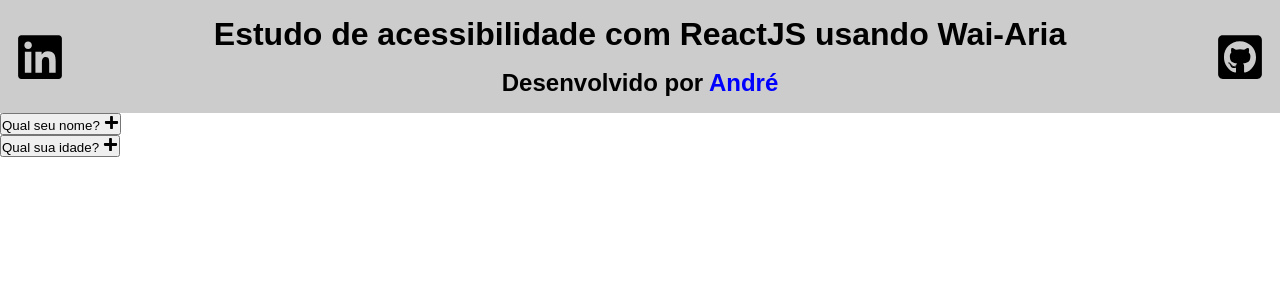
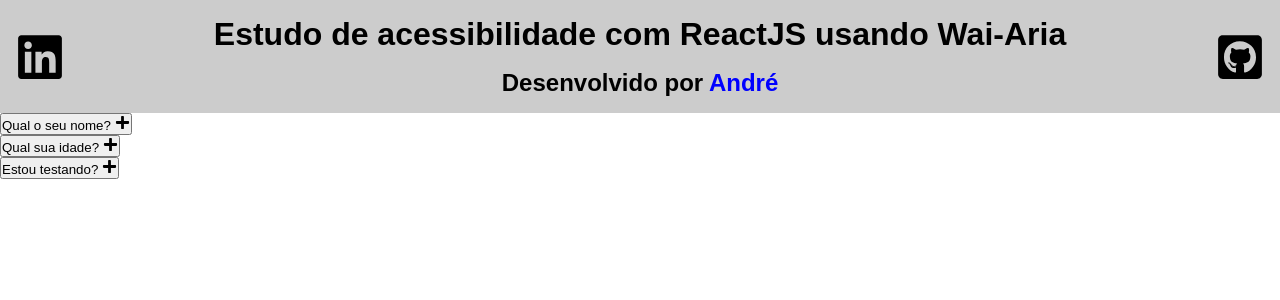
Before and after one commit to MunrraMT/estudo-react-acessibilidade, a React (Create React App) app: page / in a window 1280 px wide. Shown: the top 300 px of the page. Built offline with nearby package versions, Linux system fonts and the light colour scheme.

Commit message:
Add AccordionWrapper

```diff
--- a/src/components/accordion/accordion-item/index.js
+++ b/src/components/accordion/accordion-item/index.js
@@ -1,6 +1,6 @@
 import { useState } from 'react';
 
-const AccordionItem = ({ quest, response, id }) => {
+const AccordionItem = ({ question, response, id }) => {
   const [expanded, setExpanded] = useState(false);
 
   const handleClick = () => {
@@ -9,7 +9,7 @@ const AccordionItem = ({ quest, response, id }) => {
   };
 
   return (
-    <article key={`accordion-${id}`}>
+    <article>
       <h3>
         <button
           onClick={handleClick}
@@ -18,7 +18,7 @@ const AccordionItem = ({ quest, response, id }) => {
           aria-controls={`response-${id}`}
           type='button'
         >
-          {quest}{' '}
+          {question}{' '}
           {!expanded ? (
             <img
               width='15'
--- /dev/null
+++ b/src/components/accordion/accordion-wrapper/index.js
@@ -0,0 +1,17 @@
+import randomNumber from '../../../utils/random-number';
+import AccordionItem from '../accordion-item';
+
+const AccordionWrapper = ({ data }) => {
+  const dataFormatted = data.map(({ question, response }, index) => (
+    <AccordionItem
+      question={question}
+      response={response}
+      key={randomNumber()}
+      id={index}
+    />
+  ));
+
+  return <section>{dataFormatted}</section>;
+};
+
+export default AccordionWrapper;
--- /dev/null
+++ b/src/components/accordion/index.js
@@ -0,0 +1,23 @@
+import AccordionWrapper from './accordion-wrapper';
+
+const Accordion = () => {
+  const data = [
+    {
+      question: 'Qual o seu nome?',
+      response: 'André Rodrigues'
+    },
+    {
+      question: 'Qual sua idade?',
+      response: '30 anos'
+    },
+    {
+      question: 'Estou testando?',
+      response:
+        'Lorem ipsum dolor sit amet consectetur adipisicing elit. Porro rerum natus at pariatur nostrum ea! Numquam ad illum itaque vel sit magni nobis aperiam neque? Rerum id sapiente corrupti molestias.'
+    }
+  ];
+
+  return <AccordionWrapper data={data} />;
+};
+
+export default Accordion;
--- a/src/pages/home-page.js
+++ b/src/pages/home-page.js
@@ -1,21 +1,11 @@
-import AccordionItem from '../components/accordion/accordion-item';
+import Accordion from '../components/accordion';
 import Header from '../components/header';
-import randomNumber from '../utils/random-number';
 
 const HomePage = () => (
   <>
     <Header />
     <main>
-      <AccordionItem
-        quest='Qual seu nome?'
-        response='André Rodrigues'
-        id={randomNumber()}
-      />
-      <AccordionItem
-        quest='Qual sua idade?'
-        response='30 anos'
-        id={randomNumber()}
-      />
+      <Accordion />
     </main>
   </>
 );
```
